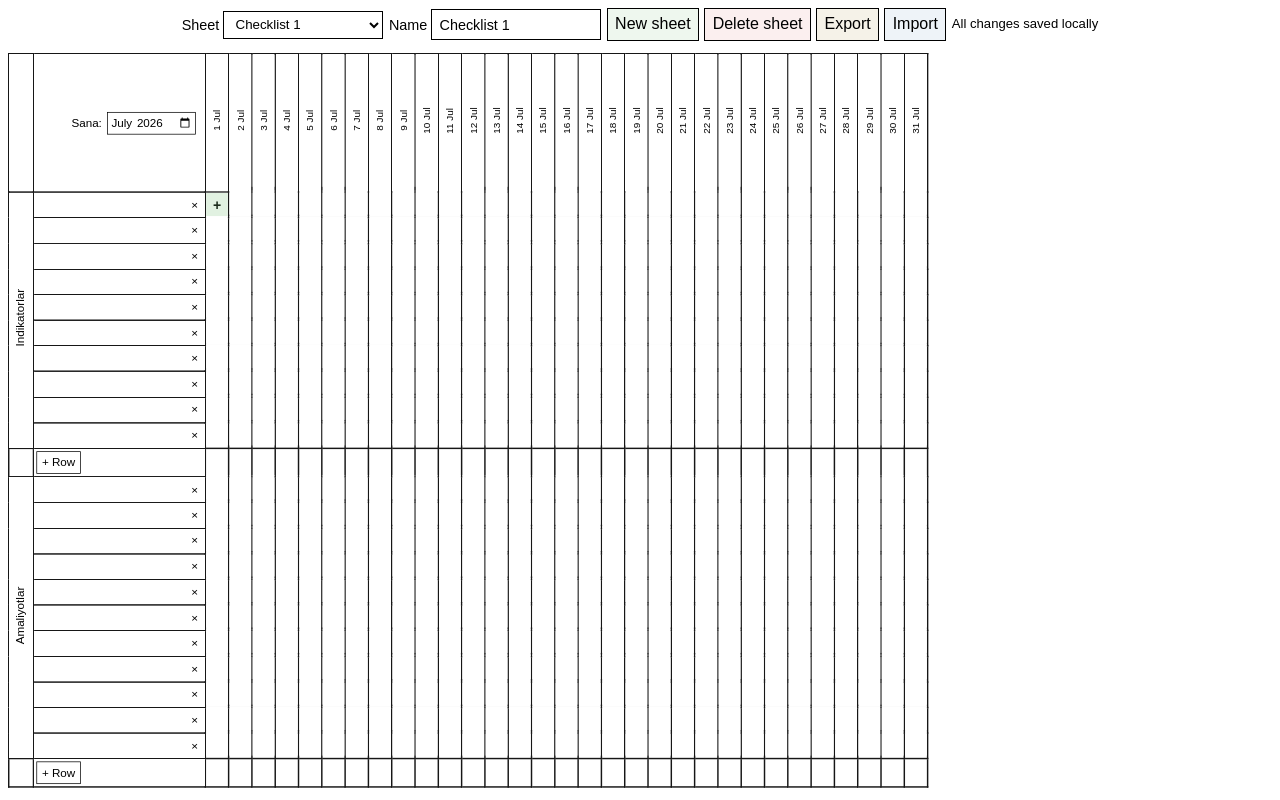
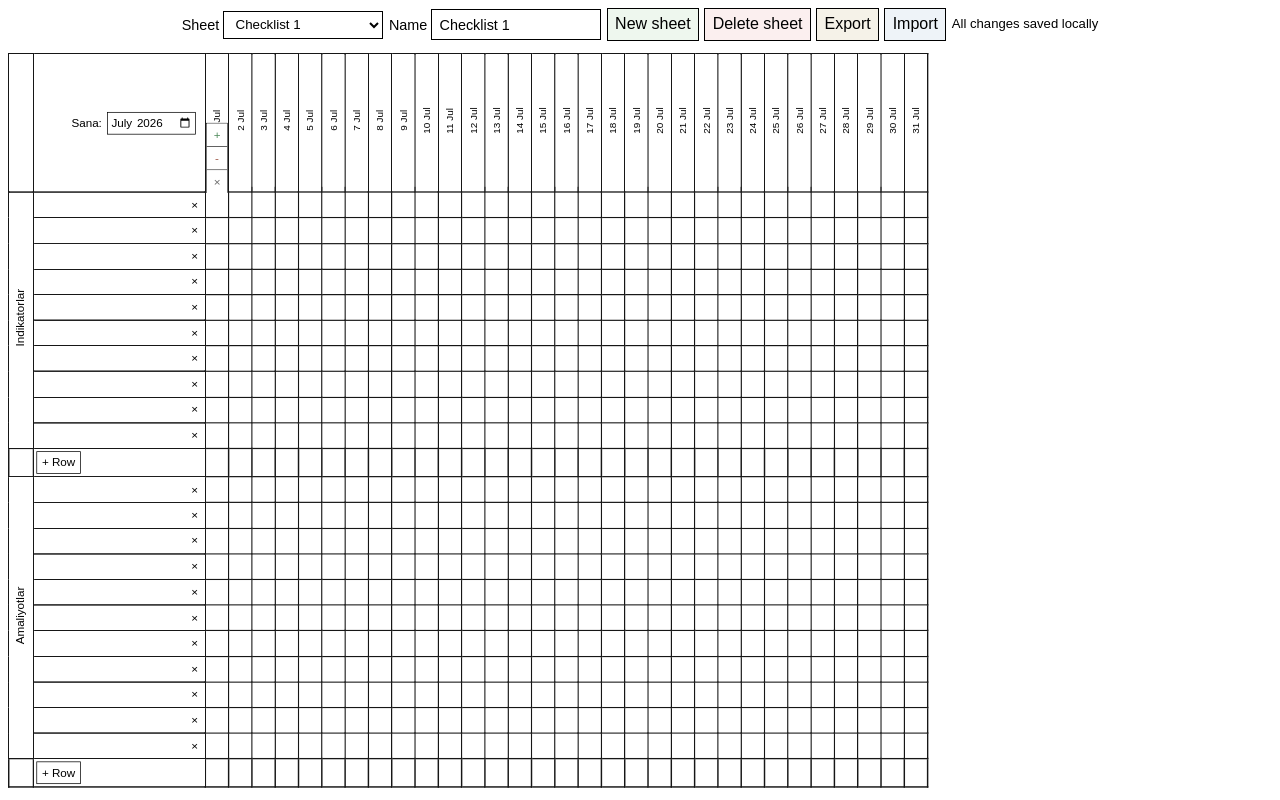
Before and after one commit to shoxurhmirzo/checklist, a React (Vite) app: page / in a window 1280 px wide. Both pictures are taken after a click on the button 216 px from the left and 203 px from the top of the page. Built offline with nearby package versions, Linux system fonts and the light colour scheme.

Commit message:
Enhance SectionBlock with cell action menu for improved task management

```diff
--- a/src/App.tsx
+++ b/src/App.tsx
@@ -1,4 +1,4 @@
-import { ChangeEvent, MouseEvent, useEffect, useRef, useState } from 'react';
+import { ChangeEvent, useEffect, useRef, useState } from 'react';
 import {
   COLUMN_COUNT,
   createRow,
@@ -484,6 +484,11 @@ interface SectionBlockProps {
   onClearMark: (rowId: string, columnIndex: number) => void;
 }
 
+interface OpenCellMenu {
+  rowId: string;
+  columnIndex: number;
+}
+
 const SectionBlock = ({
   section,
   onAddRow,
@@ -493,18 +498,61 @@ const SectionBlock = ({
   onMarkUndone,
   onClearMark,
 }: SectionBlockProps) => {
-  const handleCellTap = (event: MouseEvent<HTMLButtonElement>, rowId: string, columnIndex: number) => {
-    if (event.detail >= 3) {
-      onClearMark(rowId, columnIndex);
+  const [openMenuCell, setOpenMenuCell] = useState<OpenCellMenu | null>(null);
+  const openCellRef = useRef<HTMLDivElement | null>(null);
+
+  useEffect(() => {
+    if (!openMenuCell) {
       return;
     }
 
-    if (event.detail === 2) {
-      onMarkUndone(rowId, columnIndex);
+    const handlePointerDown = (event: PointerEvent) => {
+      const target = event.target;
+
+      if (target instanceof Node && openCellRef.current?.contains(target)) {
         return;
       }
 
+      setOpenMenuCell(null);
+    };
+
+    const handleKeyDown = (event: KeyboardEvent) => {
+      if (event.key === 'Escape') {
+        setOpenMenuCell(null);
+      }
+    };
+
+    document.addEventListener('pointerdown', handlePointerDown);
+    document.addEventListener('keydown', handleKeyDown);
+
+    return () => {
+      document.removeEventListener('pointerdown', handlePointerDown);
+      document.removeEventListener('keydown', handleKeyDown);
+    };
+  }, [openMenuCell]);
+
+  const isCellMenuOpen = (rowId: string, columnIndex: number) =>
+    openMenuCell?.rowId === rowId && openMenuCell.columnIndex === columnIndex;
+
+  const handleCellMenuToggle = (rowId: string, columnIndex: number) => {
+    setOpenMenuCell((currentCell) =>
+      currentCell?.rowId === rowId && currentCell.columnIndex === columnIndex ? null : { rowId, columnIndex },
+    );
+  };
+
+  const handleMarkDone = (rowId: string, columnIndex: number) => {
     onMarkDone(rowId, columnIndex);
+    setOpenMenuCell(null);
+  };
+
+  const handleMarkUndone = (rowId: string, columnIndex: number) => {
+    onMarkUndone(rowId, columnIndex);
+    setOpenMenuCell(null);
+  };
+
+  const handleClearMark = (rowId: string, columnIndex: number) => {
+    onClearMark(rowId, columnIndex);
+    setOpenMenuCell(null);
   };
 
   return (
@@ -533,18 +581,55 @@ const SectionBlock = ({
             const checkState = row.checksByColumn[columnIndex];
             const isDone = checkState === true;
             const isUndone = checkState === 'undone';
+            const isMenuOpen = isCellMenuOpen(row.id, columnIndex);
 
             return (
-              <td key={columnIndex} className="checkbox-cell">
+              <td key={columnIndex} className={`checkbox-cell ${isMenuOpen ? 'menu-open' : ''}`}>
+                <div className="cell-action-root" ref={isMenuOpen ? openCellRef : null}>
                   <button
                     type="button"
                     className={`check-toggle ${isDone ? 'checked' : ''} ${isUndone ? 'undone' : ''}`}
-                  onClick={(event) => handleCellTap(event, row.id, columnIndex)}
-                  aria-label={`${section.title} ${row.label || 'item'} day ${columnIndex + 1}`}
-                  aria-pressed={isDone}
+                    onClick={() => handleCellMenuToggle(row.id, columnIndex)}
+                    aria-haspopup="menu"
+                    aria-expanded={isMenuOpen}
+                    aria-label={`${section.title} ${row.label || 'item'} day ${columnIndex + 1}${
+                      isDone ? ', marked plus' : isUndone ? ', marked minus' : ', empty'
+                    }`}
                   >
                     {isDone ? '+' : isUndone ? '-' : ''}
                   </button>
+                  {isMenuOpen ? (
+                    <div className="cell-mark-menu" role="menu" aria-label="Cell mark options">
+                      <button
+                        type="button"
+                        className="cell-mark-option plus-option"
+                        role="menuitem"
+                        onClick={() => handleMarkDone(row.id, columnIndex)}
+                        aria-label="Mark plus"
+                      >
+                        +
+                      </button>
+                      <button
+                        type="button"
+                        className="cell-mark-option minus-option"
+                        role="menuitem"
+                        onClick={() => handleMarkUndone(row.id, columnIndex)}
+                        aria-label="Mark minus"
+                      >
+                        -
+                      </button>
+                      <button
+                        type="button"
+                        className="cell-mark-option clear-option"
+                        role="menuitem"
+                        onClick={() => handleClearMark(row.id, columnIndex)}
+                        aria-label="Clear mark"
+                      >
+                        ×
+                      </button>
+                    </div>
+                  ) : null}
+                </div>
               </td>
             );
           })}
--- a/src/styles.css
+++ b/src/styles.css
@@ -261,11 +261,24 @@ thead th {
 }
 
 .checkbox-cell {
+  position: relative;
+  overflow: visible;
   width: 32px;
   min-width: 32px;
   height: 32px;
   text-align: center;
   padding: 0;
+}
+
+.checkbox-cell.menu-open {
+  z-index: 4;
+}
+
+.cell-action-root {
+  position: relative;
+  width: 100%;
+  height: 100%;
+  overflow: visible;
 }
 
 .check-toggle {
@@ -282,12 +295,12 @@ thead th {
 }
 
 .check-toggle.checked {
-  font-weight: 700;
+  font-weight: 400;
   animation: plus-appear 180ms ease-out;
 }
 
 .check-toggle.undone {
-  font-weight: 700;
+  font-weight: 400;
   animation: mark-appear 180ms ease-out;
 }
 
@@ -307,6 +320,55 @@ thead th {
   background: rgba(220, 120, 90, 0.2);
   animation: red-fill 220ms ease-out;
   pointer-events: none;
+}
+
+.cell-mark-menu {
+  position: absolute;
+  left: 0;
+  bottom: 100%;
+  z-index: 5;
+  display: grid;
+  grid-template-rows: repeat(3, 1fr);
+  width: 100%;
+  height: 96px;
+  border: 1px solid #161616;
+  background: #fff;
+}
+
+.cell-mark-option {
+  min-width: 0;
+  height: 32px;
+  border: 0;
+  border-bottom: 1px solid #161616;
+  border-radius: 0;
+  background: #fff;
+  color: #000;
+  padding: 0;
+  font-size: 1rem;
+  font-weight: 400;
+  line-height: 1;
+}
+
+.cell-mark-option:last-child {
+  border-bottom: 0;
+}
+
+.plus-option {
+  color: #4f8a5b;
+}
+
+.minus-option {
+  color: #a46151;
+}
+
+.clear-option {
+  color: #6a6a6a;
+}
+
+.cell-mark-option:hover,
+.cell-mark-option:focus {
+  outline: 0;
+  background: #f1f1f1;
 }
 
 .add-row-tr td {
```
Lines whose indentation alone changed are shown as unchanged.
